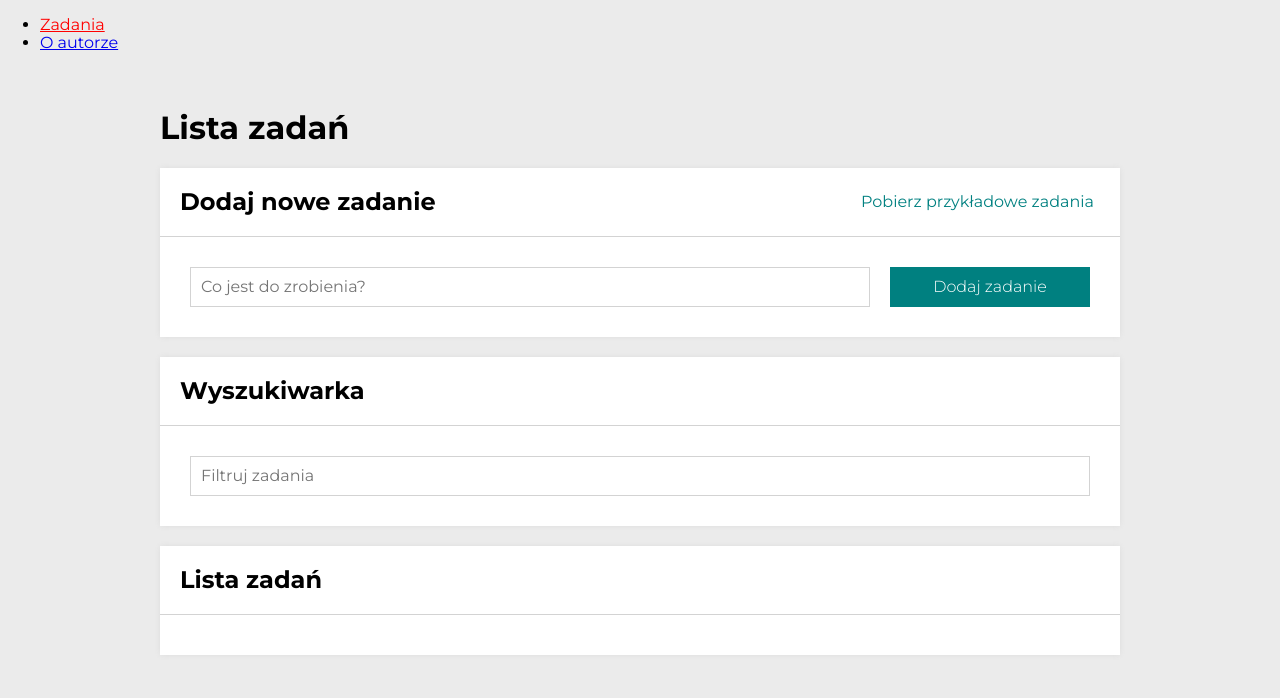
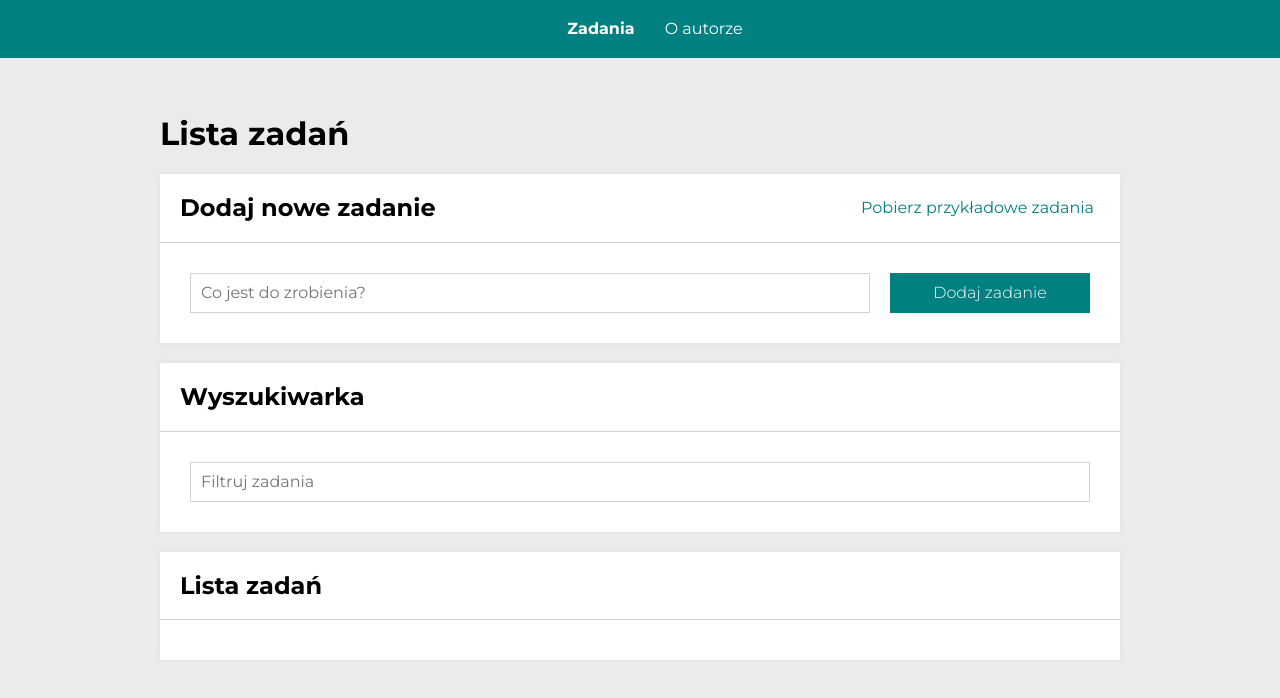
Before and after one commit to patrycja-gomza/todo-list-react, a React (Create React App) app: page /#/zadania in a window 1280 px wide. Shown: the top 698 px of the page. Built offline with nearby package versions, Linux system fonts and the light colour scheme.

Commit message:
new StyledNavList component introduced

```diff
--- a/src/App.js
+++ b/src/App.js
@@ -2,19 +2,19 @@ import { HashRouter, Switch, Route, Redirect } from "react-router-dom";
 import TaskPage from "./features/tasks/TaskPage";
 import TasksPage from "./features/tasks/TasksPage/";
 import AuthorPage from "./features/author/AuthorPage";
-import { StyledNavLink } from "./styled";
+import { StyledNavLink, StyledNavList } from "./styled";
 
 export default () => (
     <HashRouter>
         <nav>
-            <ul>
+            <StyledNavList>
                 <li>
                     <StyledNavLink to="/zadania">Zadania</StyledNavLink>
                 </li>
                 <li>
                     <StyledNavLink to="/autor">O autorze</StyledNavLink>
                 </li>
-            </ul>
+            </StyledNavList>
             <Switch>
                 <Route path="/zadania/:id">
                     <TaskPage />
--- a/src/styled.js
+++ b/src/styled.js
@@ -7,6 +7,21 @@ export const StyledNavLink = styled(NavLink).attrs(() => ({
     activeClassName,
 }))`
     &.${activeClassName} {
-        color: red;
+        font-weight: bold;
+        };
+
+    & {
+    text-decoration: none;
+    color: ${({ theme }) => theme.color.white};
+    margin-left: 30px;
     }
 `;
+
+export const StyledNavList = styled.ul`
+    list-style-type: none;
+    background-color: ${({ theme }) => theme.color.teal};
+    display: flex;
+    justify-content: center;
+    padding: 20px;
+    margin-top: 0;
+`;
```
